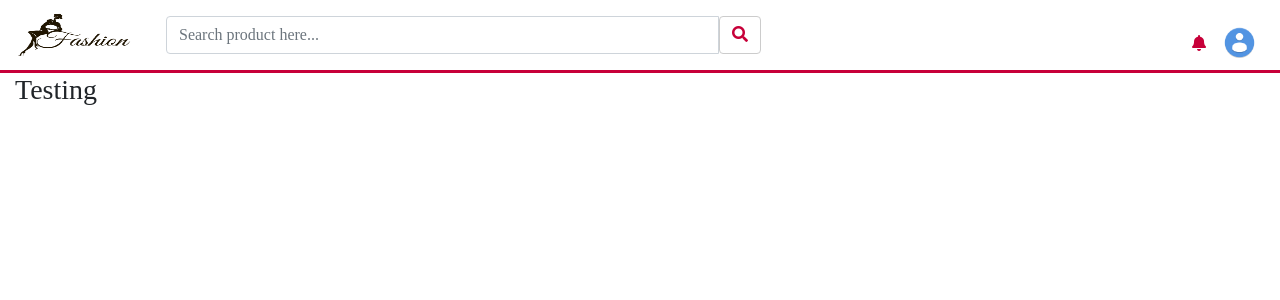
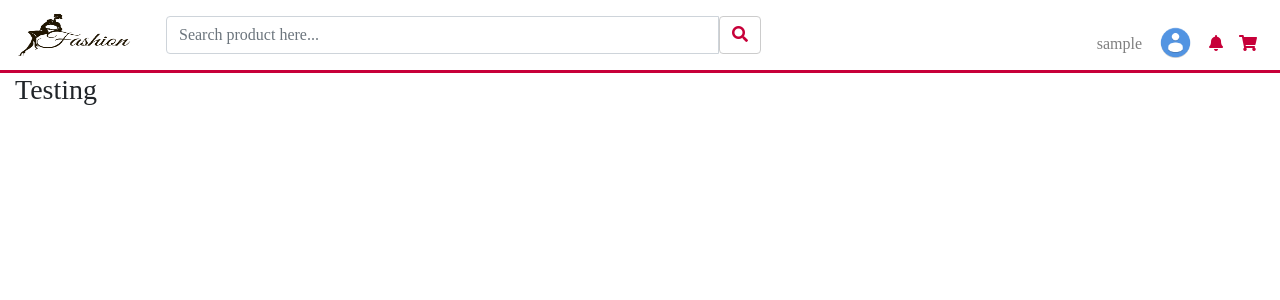
Before and after one commit to TamizhJayapal/Meanstacklogin2, an Angular app: page /fashion/home in a window 1280 px wide. Shown: the top 300 px of the page. Built offline with nearby package versions, Linux system fonts and the light colour scheme; sample sign-in values are in the browser's storage.

Commit message:
UI Optimize code

```diff
--- a/src/app/after-login/profile/profile.component.ts
+++ b/src/app/after-login/profile/profile.component.ts
@@ -1,7 +1,4 @@
 import { Component, OnInit } from '@angular/core';
-
-import { Globaldata } from '../../globaldata';
-
 import { GlobaldataService } from '../../globaldata.service';
 
 
@@ -11,8 +8,7 @@ import { GlobaldataService } from '../../globaldata.service';
   styleUrls: ['./profile.component.css']
 })
 export class ProfileComponent implements OnInit {
-  constructor(private global: Globaldata,
-              private globalService: GlobaldataService) { }
+  constructor(private globalService: GlobaldataService) { }
   username:any;
   ngOnInit() {
     this.username = this.globalService.userData.name;
--- a/src/app/app.component.ts
+++ b/src/app/app.component.ts
@@ -1,6 +1,5 @@
 import { Component, OnInit } from '@angular/core';
 import { AuthendicationService } from './services/authendication.service';
-import { Globaldata } from './globaldata';
 import { GlobaldataService } from './globaldata.service';
 
 
@@ -11,12 +10,10 @@ import { GlobaldataService } from './globaldata.service';
 })
 export class AppComponent implements OnInit {
   constructor(private authservice: AuthendicationService,
-              private global: Globaldata,
               private globaldataservice: GlobaldataService) {}
-  title = 'EduOrg';
+  title = 'Fashion';
   public userprofile;
   ngOnInit() {
-    this.global.userName = localStorage.getItem('username');
     this.globaldataservice.userData = {name:localStorage.getItem('username')};
    }
 }
--- a/src/app/app.module.ts
+++ b/src/app/app.module.ts
@@ -16,7 +16,6 @@ import { AdminprofileComponent } from './Admin/adminprofile/adminprofile.compone
 
 import { PagenotfoundComponent } from './pagenotfound/pagenotfound.component';
 import { RegisterComponent } from './register/register.component';
-import { Globaldata } from './globaldata';
 import { HttpCongfigInterceptor } from './interceptor/httpconfig.interceptor';
 import { AdminloginComponent } from './Admin/adminlogin/adminlogin.component';
 
@@ -44,7 +43,7 @@ import { AdminloginComponent } from './Admin/adminlogin/adminlogin.component';
       preventDuplicates: true
     })
   ],
-  providers: [UserService, Globaldata, ReactiveFormsModule, {
+  providers: [UserService, ReactiveFormsModule, {
     provide: HTTP_INTERCEPTORS,
     useClass: HttpCongfigInterceptor,
     multi: true
--- a/src/app/globaldata.ts
+++ /dev/null
@@ -1,3 +0,0 @@
-export class Globaldata {
-    public userName = null;
-}
--- a/src/app/login/login.component.ts
+++ b/src/app/login/login.component.ts
@@ -1,7 +1,6 @@
 import { Component, OnInit } from '@angular/core';
 import { UserService } from '../services/user.service';
 import { Router } from '@angular/router';
-import { Globaldata } from '../globaldata';
 import { GlobaldataService } from '../globaldata.service';
 
 @Component({
@@ -12,7 +11,6 @@ import { GlobaldataService } from '../globaldata.service';
 export class LoginComponent implements OnInit {
   constructor(private userservice: UserService,
               private router: Router,
-              private global: Globaldata,
               private globalService: GlobaldataService) {}
 
   loginUser(userCred) {
@@ -21,7 +19,6 @@ export class LoginComponent implements OnInit {
         localStorage.setItem('eduToken', res.token);
         localStorage.setItem('username', res.name);
         this.router.navigate(['/fashion']);
-        this.global.userName = res.name;
         this.globalService.userData = {name: res.name}
      }
     });
--- a/src/app/tutoapp/tutoapp.component.html
+++ b/src/app/tutoapp/tutoapp.component.html
@@ -16,7 +16,7 @@
       </form>
       <div class="collapse navbar-collapse" id="tuto-nav"> </div>
       <ul class="nav navbar-nav" style="cursor:pointer; padding-top: 15px;">
-        <li class="nav-item" ><a class="nav-link" style="padding-top: 15px;"><i class="fas fa-bell"></i></a></li>
+        <li class="nav-item" ><a class="nav-link" style="padding-top: 15px;"><span>{{username}}</span></a></li>
         <li class="nav-item dropdown">
            <a class="nav-link dropdown-toggle" href="#" data-toggle="dropdown" aria-haspopup="true" aria-expanded="false">
              <img height = "35" src="../../assets/./images/./default_profile.png" alt="profile">
@@ -31,6 +31,8 @@
               <li class="nav-link" (click)="logout()"><i class="fas fa-sign-out-alt ml-2"></i><span class="ml-2">Log out</span></li>
            </div>
          </li>
+         <li class="nav-item" ><a class="nav-link" style="padding-top: 15px;"><i class="fas fa-bell"></i></a></li>
+         <li class="nav-item" ><a class="nav-link" style="padding-top: 15px;"><i class="fas fa-shopping-cart"></i></a></li>
       </ul>
     </nav>
   </div>
--- a/src/app/tutoapp/tutoapp.component.ts
+++ b/src/app/tutoapp/tutoapp.component.ts
@@ -1,5 +1,5 @@
 import { Component, OnInit, Directive } from '@angular/core';
-import { Globaldata } from '../globaldata';
+import { GlobaldataService } from '../globaldata.service';
 import { AuthendicationService } from '../services/authendication.service';
 
 @Component({
@@ -9,11 +9,11 @@ import { AuthendicationService } from '../services/authendication.service';
 })
 export class TutoappComponent implements OnInit {
   username: any;
-  constructor(private global: Globaldata, private authservice: AuthendicationService) { }
+  constructor(private global: GlobaldataService, private authservice: AuthendicationService) { }
 
   ngOnInit() {
-    this.username = this.global.userName;
-  }
+    this.username = this.global.userData.name;
+   }
   logout() {
     localStorage.removeItem('eduToken');
     localStorage.removeItem('username');
```
Also changed, not shown: 1 other file (tests, documents, lock files or other folders).
